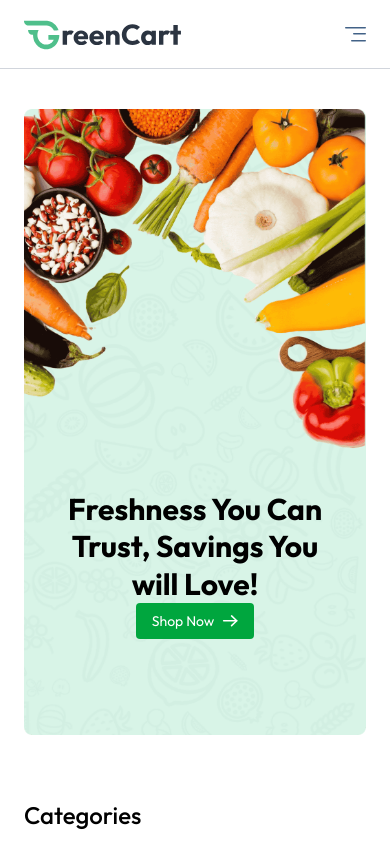
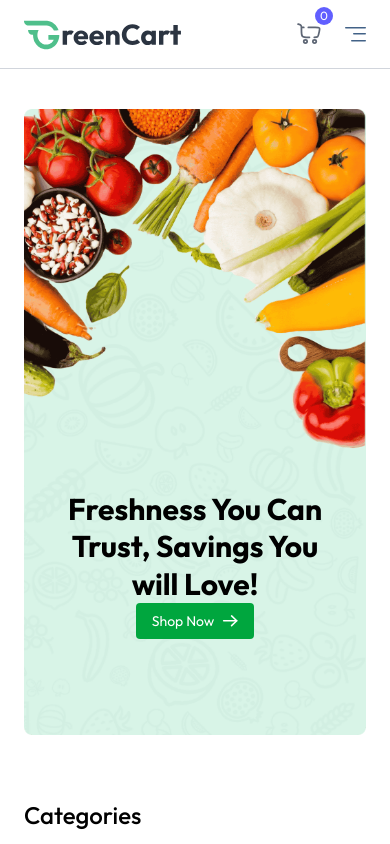
Before and after one commit to ShravaniSindagi00/EcoCart, a React (Vite) app: page / in a window 390 px wide. Shown: the top 844 px of the page. Built offline with nearby package versions, Linux system fonts and the light colour scheme.

Commit message:
cart icon updated

```diff
--- a/src/components/Navbar.jsx
+++ b/src/components/Navbar.jsx
@@ -1,20 +1,28 @@
-import React, {useEffect} from 'react';
-import { NavLink } from 'react-router-dom';
-import { assets } from '../assets/greencart_assets/assets';
-import { useAppContext } from '../context/AppContext';
+import React, { useEffect } from 'react'
+import { NavLink } from 'react-router-dom'
+import { assets } from '../assets/greencart_assets/assets'
+import { useAppContext } from '../context/AppContext'
 
 const Navbar = () => {
-  const [open, setOpen] = React.useState(false);
-  const { user, setUser, setShowUserLogin, navigate, setSearchQuery, searchQuery } = useAppContext();
+  const [open, setOpen] = React.useState(false)
+  const {
+    user,
+    setUser,
+    setShowUserLogin,
+    navigate,
+    setSearchQuery,
+    searchQuery,
+    getCartCount,
+  } = useAppContext()
 
   const logout = async () => {
-    setUser(null);
-    navigate('/');
-  };
+    setUser(null)
+    navigate('/')
+  }
 
-  useEffect(() =>{
-if(searchQuery.length > 0){
-  navigate("/products")
+  useEffect(() => {
+    if (searchQuery.length > 0) {
+      navigate('/products')
     }
   }, [searchQuery])
 
@@ -31,7 +39,8 @@ if(searchQuery.length > 0){
         <NavLink to="/">Contact</NavLink>
 
         <div className="hidden lg:flex items-center text-sm gap-2 border border-gray-300 px-3 rounded-full">
-          <input onChange={(e) => setSearchQuery(e.target.value)}
+          <input
+            onChange={(e) => setSearchQuery(e.target.value)}
             className="py-1.5 w-full bg-transparent outline-none placeholder-gray-500"
             type="text"
             placeholder="Search products"
@@ -39,42 +48,66 @@ if(searchQuery.length > 0){
           <img src={assets.search_icon} alt="search" className="w-4 h-4" />
         </div>
 
-        <div onClick={() => navigate("/cart")} className="relative cursor-pointer">
+        <div
+          onClick={() => navigate('/cart')}
+          className="relative cursor-pointer"
+        >
           <img
             src={assets.nav_cart_icon}
             alt="cart"
             className="w-6 opacity-80"
           />
           <button className="absolute -top-2 -right-3 text-xs text-white bg-indigo-500 w-[18px] h-[18px] rounded-full -mt-2">
-            3
+            {getCartCount()}
           </button>
         </div>
 
-     {!user ? (<button onClick={() => setShowUserLogin(true)} className="cursor-pointer px-6 py-2 bg-indigo-500 hover:bg-indigo-600 transition text-white rounded-full text-sm -mt-1">
+        {!user ? (
+          <button
+            onClick={() => setShowUserLogin(true)}
+            className="cursor-pointer px-6 py-2 bg-indigo-500 hover:bg-indigo-600 transition text-white rounded-full text-sm -mt-1"
+          >
             Login
-        </button>)
-        :
-
-        (
-            <div className='relative group'>
-                <img src={assets.profile_icon} className='w-10' alt="" />
-                <ul className='hidden group-hover:block absolute top-10 right-0 bg-white shadow border border-gray-200 py-2.5 w-50 rounded-md text-sm z-40'>
-                    <li onClick={() => navigate("my-orders")} className='p-1.5 pl-3 hover:bg-green-50/10 cursor-pointer'>My Orders</li>
-                    <li onClick={logout} className='p-1.5 pl-3 hover:bg-green-50/10 cursor-pointer'>Logout</li>
+          </button>
+        ) : (
+          <div className="relative group">
+            <img src={assets.profile_icon} className="w-10" alt="" />
+            <ul className="hidden group-hover:block absolute top-10 right-0 bg-white shadow border border-gray-200 py-2.5 w-50 rounded-md text-sm z-40">
+              <li
+                onClick={() => navigate('my-orders')}
+                className="p-1.5 pl-3 hover:bg-green-50/10 cursor-pointer"
+              >
+                My Orders
+              </li>
+              <li
+                onClick={logout}
+                className="p-1.5 pl-3 hover:bg-green-50/10 cursor-pointer"
+              >
+                Logout
+              </li>
             </ul>
           </div>
-        )
-        }
-
+        )}
       </div>
 
-      <button
-        onClick={() => setOpen(!open)}
-        aria-label="Menu"
-        className="sm:hidden"
+      <div className="flex items-center gap-6 sm:hidden">
+        <div
+          onClick={() => navigate('/cart')}
+          className="relative cursor-pointer"
         >
+          <img
+            src={assets.nav_cart_icon}
+            alt="cart"
+            className="w-6 opacity-80"
+          />
+          <button className="absolute -top-2 -right-3 text-xs text-white bg-indigo-500 w-[18px] h-[18px] rounded-full -mt-2">
+            {getCartCount()}
+          </button>
+        </div>
+        <button onClick={() => setOpen(!open)} aria-label="Menu" className="">
           <img src={assets.menu_icon} alt="menu" />
         </button>
+      </div>
 
       {/* Mobile Menu */}
       {open && (
@@ -97,8 +130,8 @@ if(searchQuery.length > 0){
           {!user ? (
             <button
               onClick={() => {
-                setOpen(false);
-                setShowUserLogin(true);
+                setOpen(false)
+                setShowUserLogin(true)
               }}
               className="cursor-pointer px-8 py-2 bg-indigo-500 hover:bg-indigo-600 transition text-white rounded-full"
             >
@@ -115,7 +148,7 @@ if(searchQuery.length > 0){
         </div>
       )}
     </nav>
-  );
-};
+  )
+}
 
-export default Navbar;
+export default Navbar
--- a/src/context/AppContext.jsx
+++ b/src/context/AppContext.jsx
@@ -54,12 +54,33 @@ if(cartData[itemId] === 0){
     setCartItems(cartData)
 }
 
+// get cart item count
+const getCartCount = () => {
+    let totalCount = 0;
+    for(const item in cartItems){
+        totalCount+=cartItems[item];
+    }
+    return totalCount
+}
+
+// total cart amount total
+const getCartAmount = () =>{
+    let totalAmount = 0;
+    for(const items in cartItems){
+        let itemInfo = products.find((product) => product._id === items);
+        if(cartItems[items] >0) {
+            totalAmount += itemInfo.offPrice * cartItems[items]
+        }
+    } return Math.floor(totalAmount *100) /100;
+}
+
+
 
 useEffect(() =>{
     fetchProducts()
 }, [])
 
-    const value = {navigate, user, setUser, setIsSeller,isSeller, showUserLogin, setShowUserLogin, products, currency, addToCart, updateCartItem, removeFromCart, cartItems, searchQuery, setSearchQuery}
+    const value = {navigate, user, setUser, setIsSeller,isSeller, showUserLogin, setShowUserLogin, products, currency, addToCart, updateCartItem, removeFromCart, cartItems, searchQuery, setSearchQuery, getCartAmount, getCartCount}
  return <AppContext.Provider value={value}>
     {children}
  </AppContext.Provider>
--- a/src/pages/ProductDetails.jsx
+++ b/src/pages/ProductDetails.jsx
@@ -2,6 +2,7 @@ import { useEffect, useState } from "react";
 import { useAppContext } from "../context/AppContext";
 import { Link, useParams } from "react-router-dom";
 import { assets } from '../assets/greencart_assets/assets'
+import ProductCard from "../components/ProductCard";
 
 const ProductDetails = () => {
 
@@ -86,6 +87,21 @@ const {id} = useParams()
                     </div>
                 </div>
             </div>
+            <div className="flex flex-col items-center mt-20 ">
+
+           <div className="flex flex-col items-center w-max ">
+            <p className="text-3xl font-medium">Related Products</p>
+            <div className="w-20 h-0.5 bg-amber-800 rounded-full mt-2">
+            </div>
+           </div>
+
+           <div className="grid grid-cols-2 sm:grid-cols-3 md:grid-cols-4 gap-3 md:gap-6 lg:grid-cols-5 mt-6 w-full">
+            {relatedProducts.filter((product) => product.inStock).map((product, index) =>(
+                <ProductCard key = {index} product = {product}/>
+            ))}
+           </div>
+           <button  onClick={()=>{navigate('/products'); scrollTo(0,0)}}  className="mx-auto cursor-pointer px-12 my-16 py-2.5 border rounded text-blue-400 hover:bg-amber-200 transition">See more</button>
+          </div>
         </div>
     );
 };
```
Lines whose indentation alone changed are shown as unchanged.
